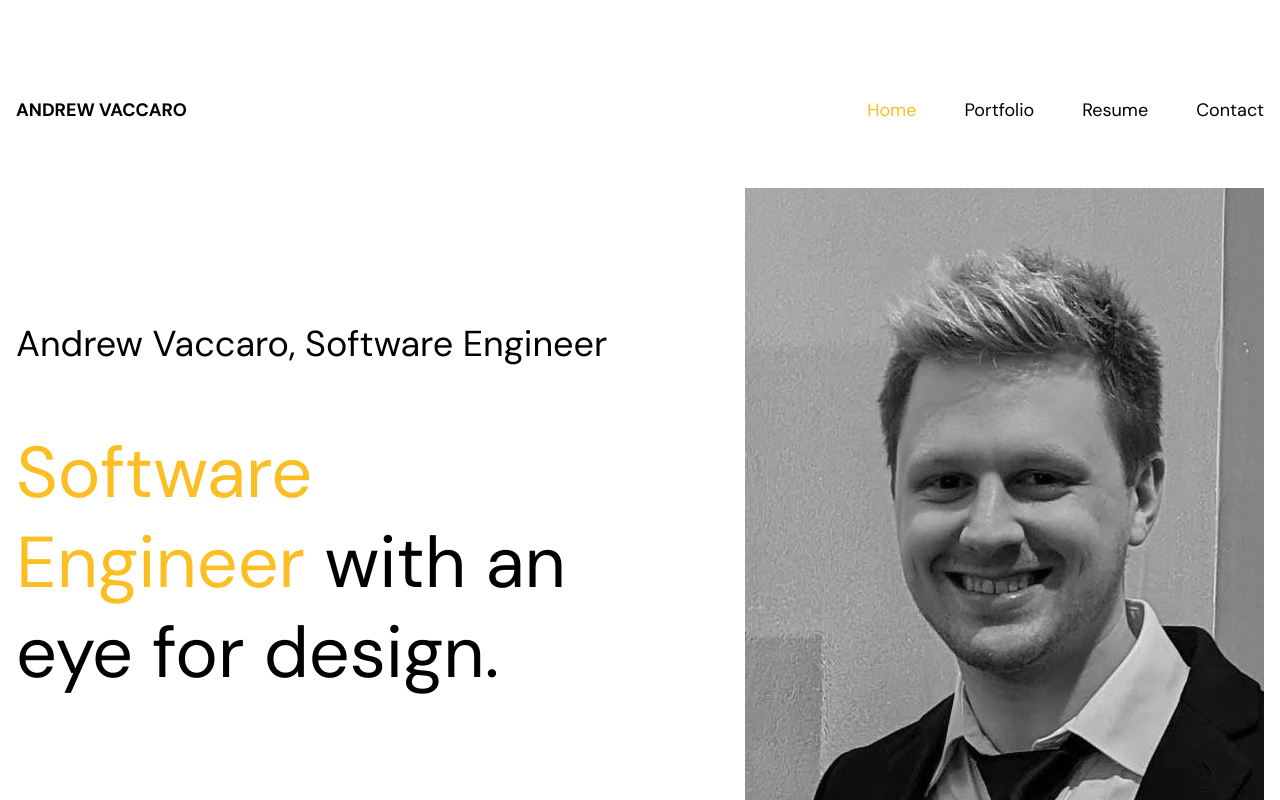
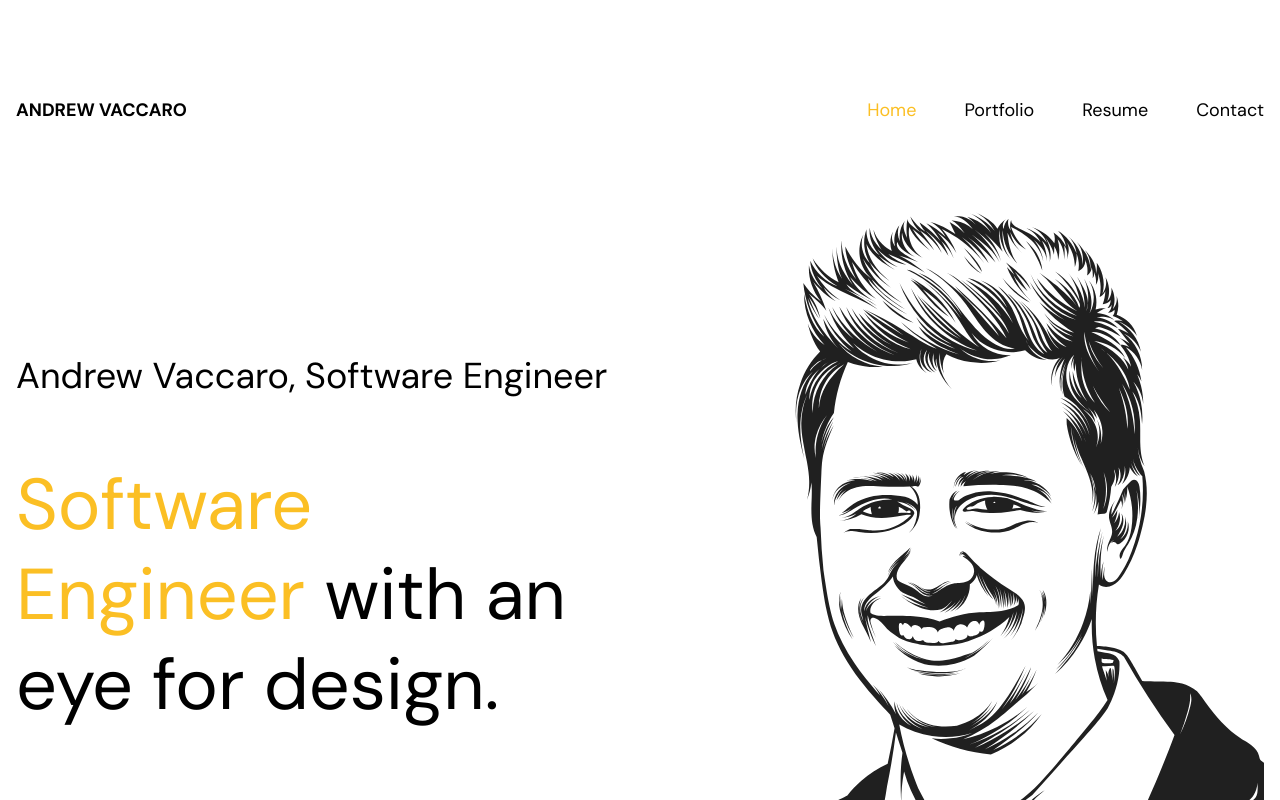
Before and after one commit to asvacc/andrewvacca.ro, a Vue app: page / in a window 1280 px wide. Shown: the top 800 px of the page. Built offline with nearby package versions, Linux system fonts and the light colour scheme.

Commit message:
update image

```diff
--- a/src/views/HomeView.vue
+++ b/src/views/HomeView.vue
@@ -10,7 +10,7 @@
         </div>
       </Transition>
       <div class="md:min-h-[31.25rem] flex flex-col md:items-end items-center justify-center">
-        <img class="mt-8 sm:mt-0" src="/me.webp" />
+        <img class="mt-8 sm:mt-0" title="Me" alt="Me" src="/me.svg" />
       </div>
     </div>
 
```
Also changed, not shown: public/me.svg (added), public/me.webp (deleted).
